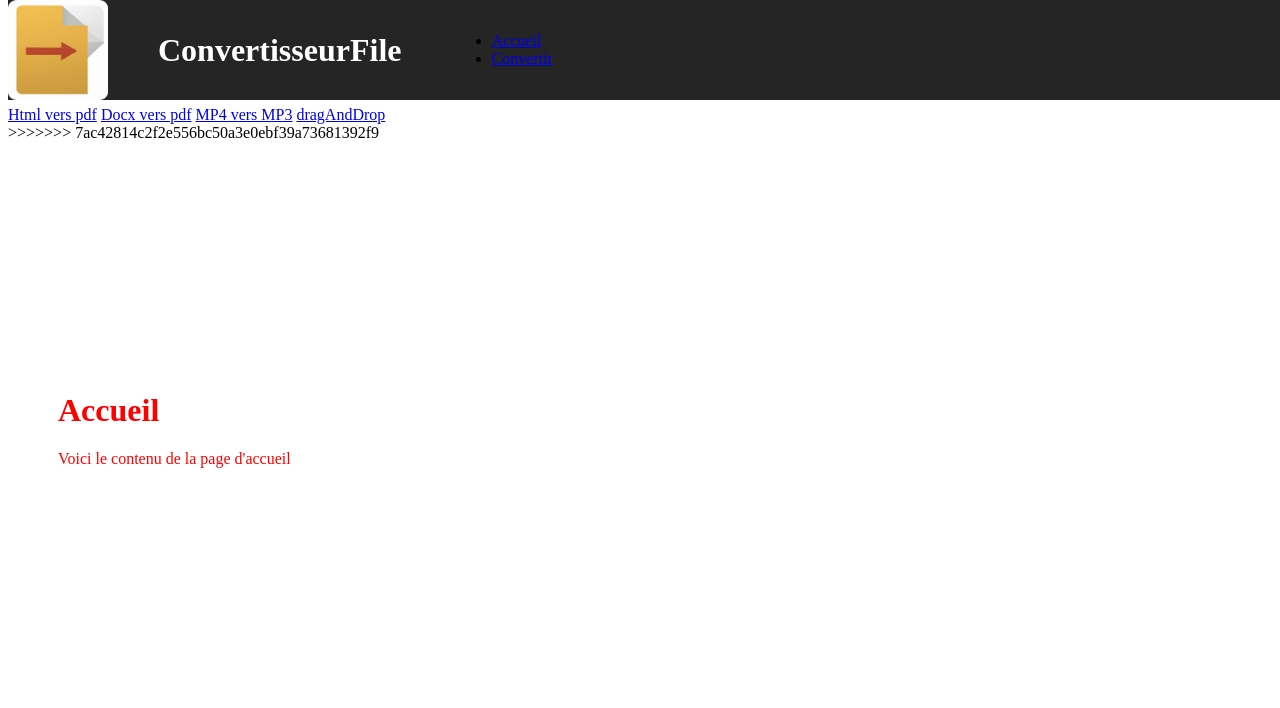
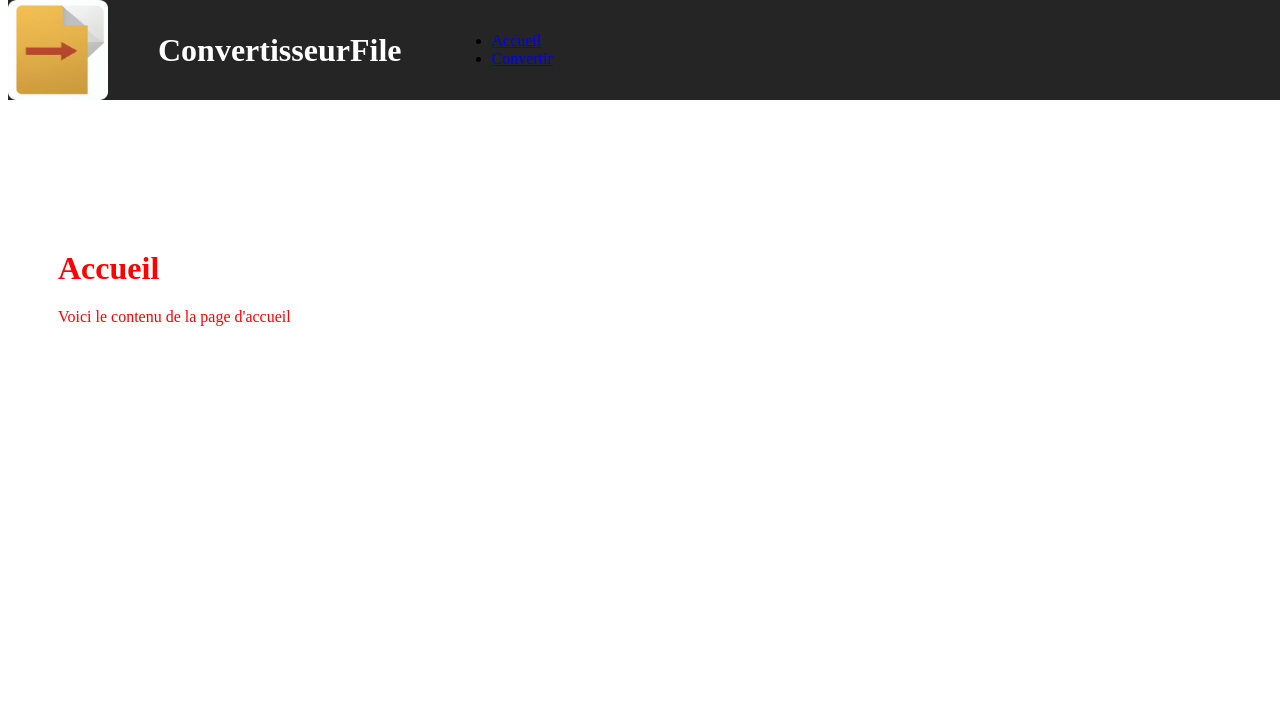
Before and after one commit to Abusbuse/-PROJET--Creation-du-site-de-conversion-de-fichiers, a Django app: page / in a window 1280 px wide. Shown: the top 708 px of the page. Run offline with Django 4.2, Linux system fonts and the light colour scheme.

Commit message:
petit bug

```diff
--- a/src/monProjet/home/templates/home/Accueil.html
+++ b/src/monProjet/home/templates/home/Accueil.html
@@ -10,7 +10,6 @@
     </head>
 
     <body>
-<<<<<<< HEAD
         <div class="header">
             <img src="static/image/logo.png" alt="logo" width="100" height="100">
             <h1 id="nameDomaine">ConvertisseurFile</h1>
@@ -22,16 +21,6 @@
                 </ul>
             </div>
         </div>
-=======
-        <header>
-            <h1>Accueil</h1>
-            <!--Aller a la page suivante en utilisant django-->
-            <a href="{% url 'htp' %}">Html vers pdf</a>
-            <a href="{% url 'dtp' %}">Docx vers pdf</a>
-            <a href="{% url 'm4tm3' %}">MP4 vers MP3</a>
-            <a href="{% url 'dragAndDrop' %}">dragAndDrop</a>
-        </header>
->>>>>>> 7ac42814c2f2e556bc50a3e0ebf39a73681392f9
 
         <div class="content">
             <h1>Accueil</h1>
```
